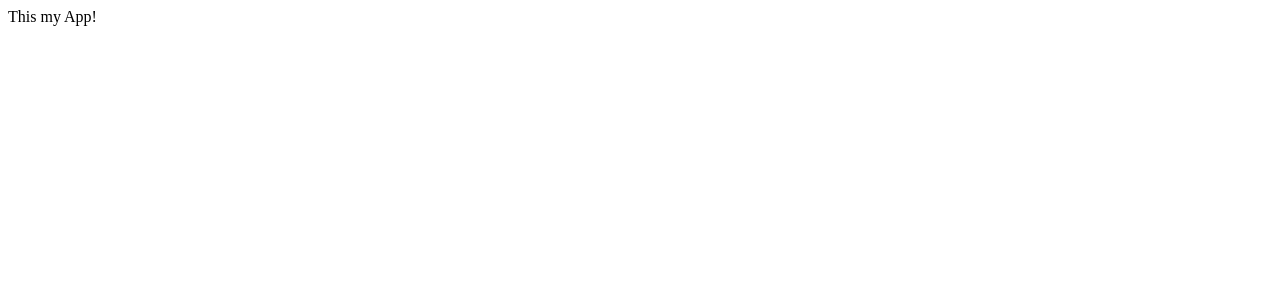
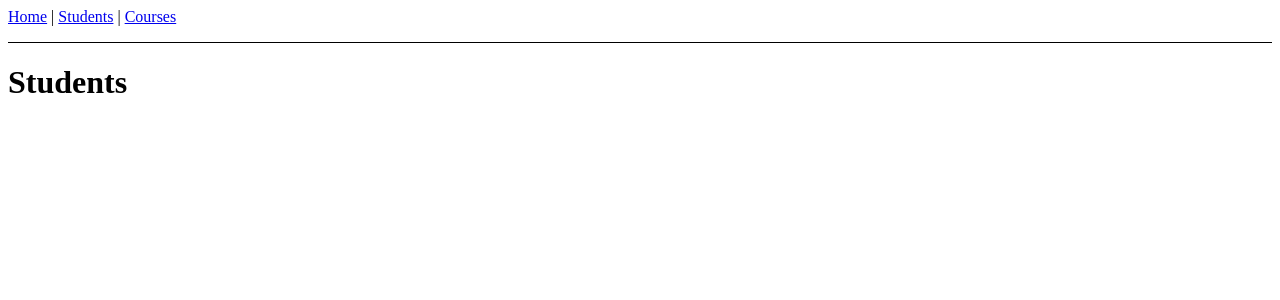
Before and after one commit to ConnorDBurge/school-frontend, a React (Create React App) app: page /students in a window 1280 px wide. Shown: the top 300 px of the page. Built offline with nearby package versions, Linux system fonts and the light colour scheme.

Commit message:
Routes and Navbar set-up

```diff
--- a/src/App.js
+++ b/src/App.js
@@ -1,10 +1,20 @@
 import React from 'react';
+import Navbar from './components/Navbar';
+import { BrowserRouter as Router, Routes, Route } from 'react-router-dom'
+import StudentsPage from './pages/StudentsPage';
+import CoursesPage from './pages/CoursesPage'
+import HomePage from './pages/HomePage';
 
 const App = () => {
     return (
-        <div>
-            This my App!
-        </div>
+        <Router>
+            <Navbar />
+            <Routes>
+                <Route path="" element={<HomePage />} />
+                <Route path="students" element={<StudentsPage />} />
+                <Route path="courses" element={<CoursesPage />} />
+            </Routes>
+        </Router>
     );
 }
 
--- /dev/null
+++ b/src/components/Navbar.js
@@ -0,0 +1,18 @@
+import React from 'react';
+import { Link } from 'react-router-dom';
+
+const Navbar = () => {
+    return (
+        <nav
+            style={{
+                borderBottom: "solid 1px",
+                paddingBottom: "1rem"
+            }}>
+            <Link to="">Home</Link> |{" "}
+            <Link to="/students">Students</Link> |{" "}
+            <Link to="/courses">Courses</Link>
+        </nav>
+    );
+}
+
+export default Navbar;
--- /dev/null
+++ b/src/pages/CoursesPage.js
@@ -0,0 +1,11 @@
+import React from 'react';
+
+const CoursePage = () => {
+    return (
+        <div>
+            <h1>Course Page</h1>
+        </div>
+    );
+}
+
+export default CoursePage;
--- /dev/null
+++ b/src/pages/HomePage.js
@@ -0,0 +1,11 @@
+import React from 'react';
+
+const HomePage = () => {
+    return (
+        <div>
+            <h1>School API</h1>
+        </div>
+    );
+}
+
+export default HomePage;
--- /dev/null
+++ b/src/pages/StudentsPage.js
@@ -0,0 +1,11 @@
+import React from 'react';
+
+const StudentPage = () => {
+    return (
+        <div>
+            <h1>Students</h1>
+        </div>
+    );
+}
+
+export default StudentPage;
```
